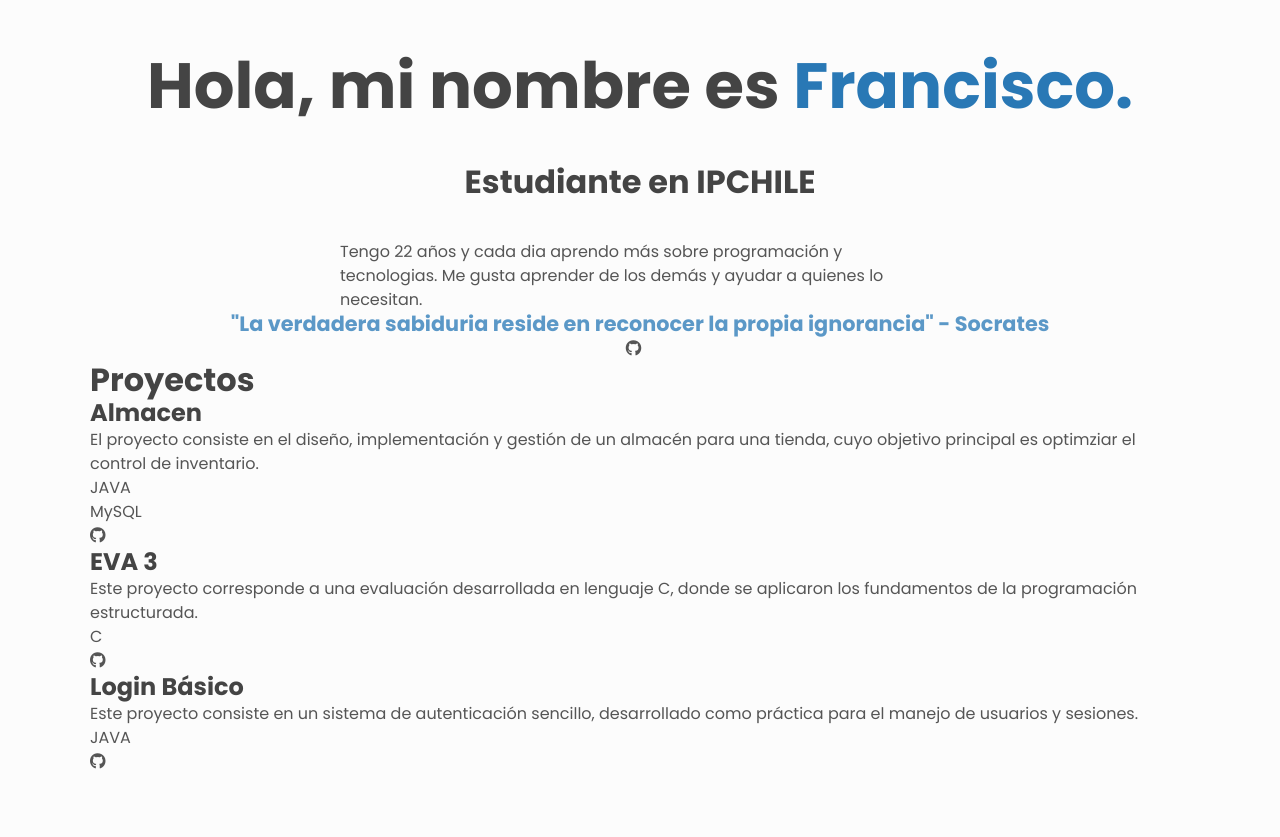
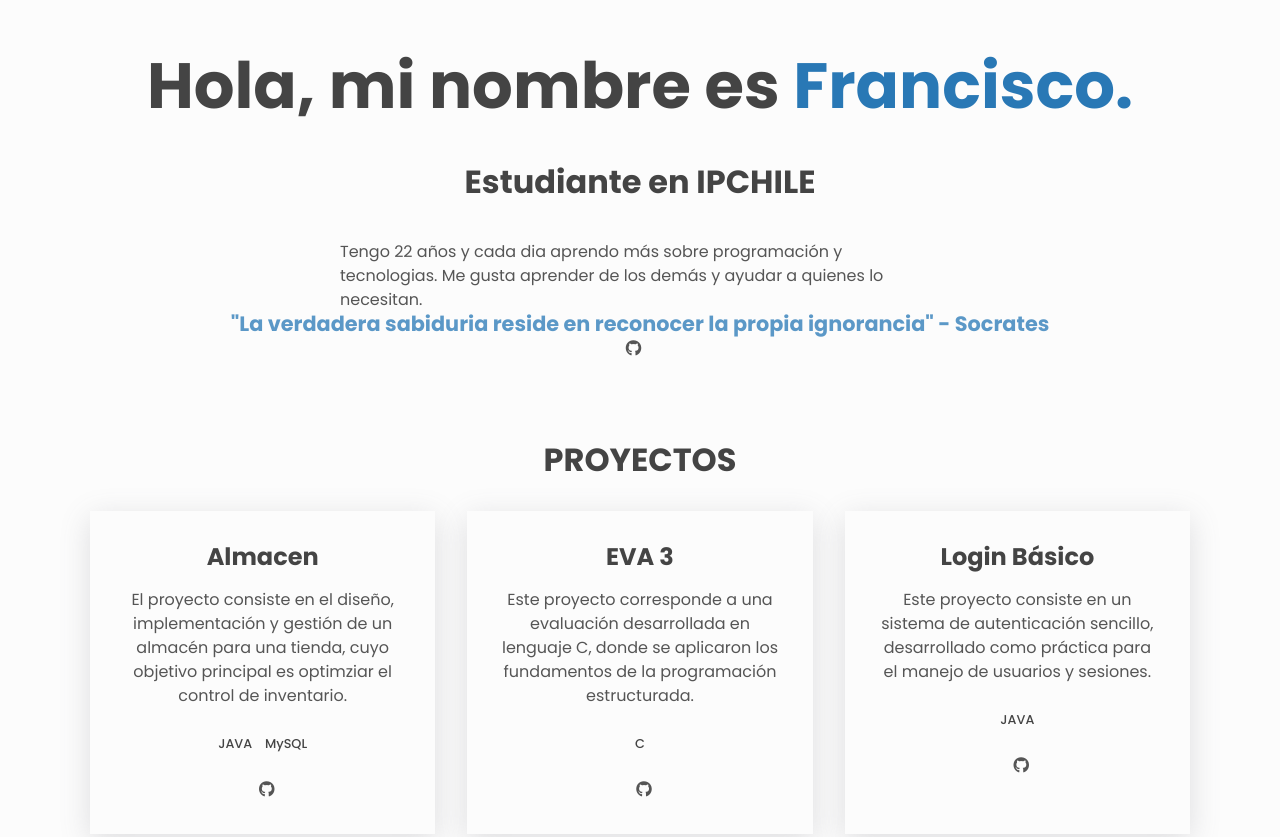
Before and after one commit to iFrethz/Portfolio, a plain HTML site: page index.html in a window 1280 px wide. Shown: the top 837 px of the page. Drawn offline with Linux system fonts and the light colour scheme.

Commit message:
Update styles.css

```diff
--- a/styles.css
+++ b/styles.css
@@ -37,7 +37,7 @@ body {
   --clr-bg-alt: #2a2f4c;
   --clr-fg: #bdbddd;
   --clr-fg-alt: #cdcdff;
-  --clr-primary: #90a0d9;
+  --clr-primary: #ccdaf7;
   --shadow: rgba(0, 0, 0, 0.16) 0px 10px 36px 0px,
     rgba(0, 0, 0, 0.06) 0px 0px 0px 1px;
 }
@@ -110,6 +110,16 @@ main {
   margin: 0 auto;
 }
 
+.seccion {
+  margin-top: 5em;
+}
+
+.seccion__titulo {
+  text-align: center;
+  margin-bottom: 1em;
+  text-transform: uppercase;
+}
+
 .sobremi {
   flex-direction: column;
   margin-top: 3em;
@@ -145,6 +155,49 @@ main {
   margin-right: 1em;
 }
 
+.proyectos__grid {
+  max-width: 1100px;
+  margin: 0 auto;
+  display: grid;
+  grid-template-columns: repeat(auto-fit, minmax(18em, 1fr));
+  grid-gap: 2em;
+}
+
+.proyecto {
+  padding: 2em;
+  margin: 0 auto;
+  text-align: center;
+  box-shadow: var(--shadow);
+  transition: transform 0.2s linear;
+}
+
+.proyecto:hover {
+  transform: translateY(-7px);
+}
+
+.proyecto__desc {
+  margin-top: 1em;
+}
+
+.proyecto__program {
+  display: flex;
+  flex-wrap: wrap;
+  justify-content: center;
+  margin: 1.2em 0;
+}
+
+.proyecto__program-item {
+  margin: 0.5em;
+  font-weight: 500;
+  font-size: 0.8rem;
+  color: var(--clr-fg-alt);
+}
+
+.proyecto .link--icon {
+  margin-left: 0.5em;
+}
+
+
 .footer {
   padding: 3em 0;
   margin-top: 4em;
```
